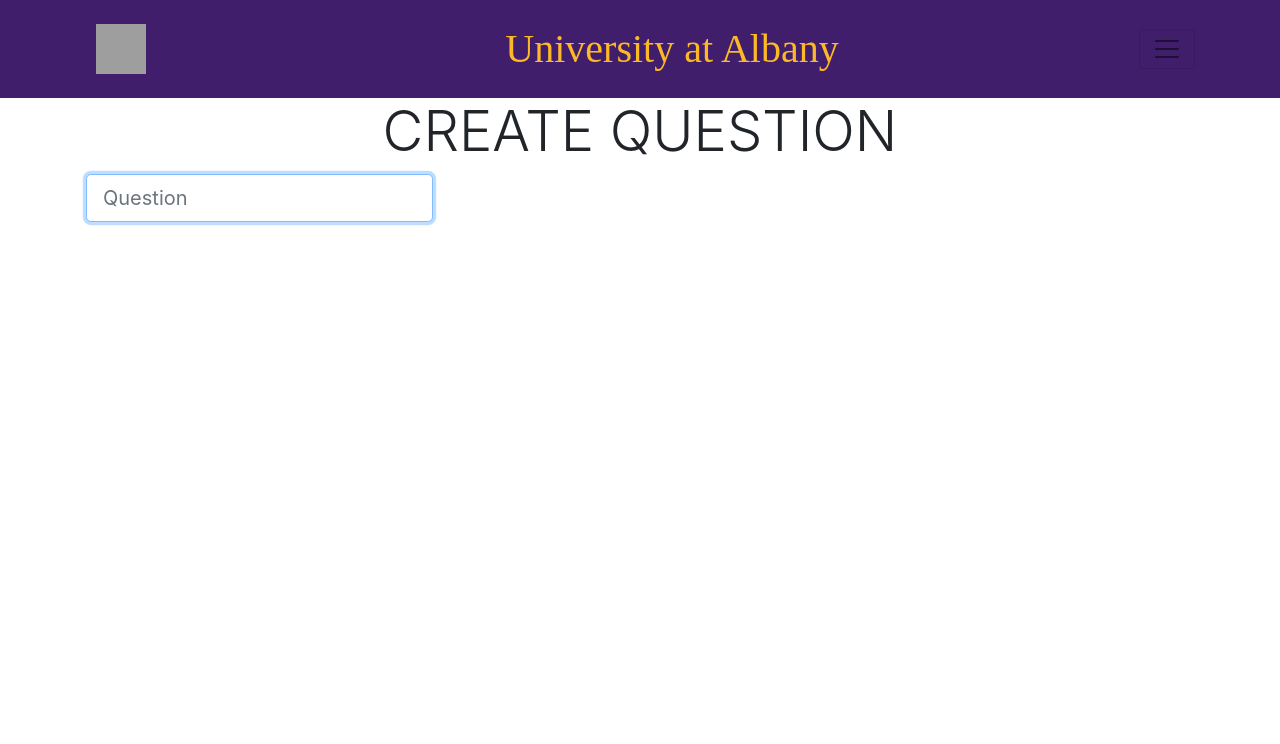
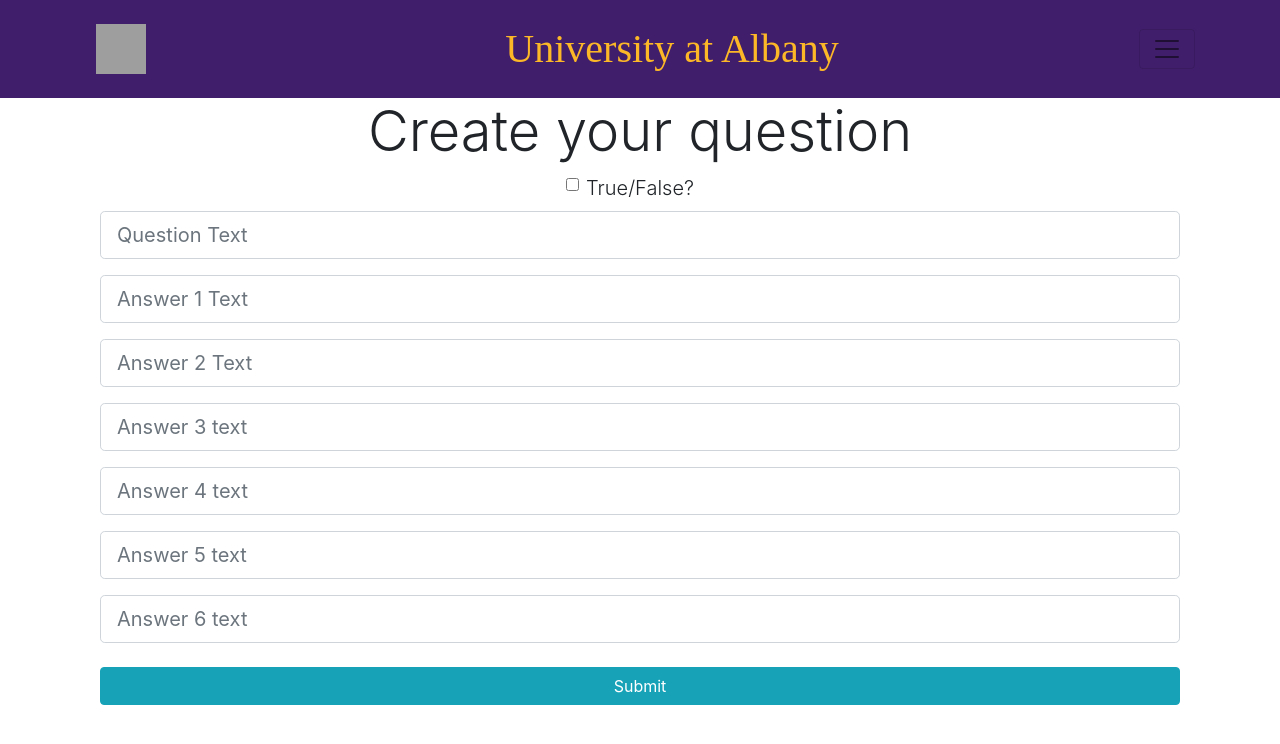
Before and after one commit to jyatesualbany/Quzzical, a React (Create React App) app in the folder testing/: page /createquestion in a window 1280 px wide. Shown: the top 744 px of the page. Built offline with nearby package versions, Linux system fonts and the light colour scheme; grey boxes are pictures that could not be loaded.

Commit message:
fixing create question

```diff
--- a/testing/src/components/adminTest/CreateQuestion.js
+++ b/testing/src/components/adminTest/CreateQuestion.js
@@ -1,55 +1,190 @@
-import React from 'react';
-import {Link} from 'react-router-dom';
-import axios from 'axios'
-import Dashboard from '../auth/AdminDashboard';
+import React, { Component } from 'react';
+import axios from 'axios';
+import classnames from 'classnames'
 
-class CreateQuestion extends React.Component{
-    constructor(){
-        super()
-        this.state = {
-            quest: '',
-            ans1Text: '',
-            ans1: '',
-            ans2Text: '',
-            ans2: '',
-            ans3Text: '',
-            ans3: '',
-            ans4Text: '',
-            ans4: '',
-        }
+class CreateQuestion extends Component {
+  constructor(){
+    super()
+    this.state = {
+      isMult : false,
+      questionText : '',
+      ans1text : '',
+      ans2text : '',
+      ans3text : '',
+      ans4text : '',
+      ans5text : '',
+      ans6text : '',
+      errors: {}
     }
-    onChange(e){
-        if(e.target.name == 'Question'){
-            this.setState({quest: e.target.value})
-        }
+    this.onChange = this.onChange.bind(this)
+    this.onSubmit = this.onSubmit.bind(this)
+    this.isChecked = this.isChecked.bind(this)
+  }
+
+  onChange(e){
+    this.setState({[e.target.name]: e.target.value})
+  }
+  isChecked(){
+    if(this.state.isMult === true){
+      this.setState({ isMult : false})
+    }else{
+      this.setState({ isMult : true})
     }
-    onSubmit(e){
+    //onsole.log("isMult:", this.state.isMult)
+  }
 
+  onSubmit(e){
+    e.preventDefault()
+    //console.log(this.state.isMult)
+    /* console.log(this.state.userName);
+
+    const newUser = {
+      name: this.state.userName,
+      email: this.state.userEmail,
+      password: this.state.password,
+      password2: this.state.password2,
     }
 
-    render(){
-        return(
-            <form onSubmit={this.onSubmit}>
-                <div className="question">
-                    <div className="row">
-                    <div className="col-md-8 m-auto">
-                        <h1 className="display-4 text-center">CREATE QUESTION</h1>
+    console.log(newUser);
+
+
+    axios.post('/api/users/updatePassword', newUser)
+         .then(res => {
+           if(res.data.output == 'good'){
+             window.location = '/userdashboard'
+           }
+         })
+         .catch(err => this.setState({errors: err.response.data}))
+         */
+  }
+  render() {
+    const { errors } = this.state;
+        return (
+        <div className="createQuestion">
+            <div className="container">
+            <div className="row">
+                <div className="col-lg-12 m-auto">
+                    <h1 className="display-4 text-center">Create your question</h1>
+                    <label className="lead text-center">
+                        <input className="form-check-input float-right" type="checkbox" onClick={this.isChecked}/>
+                        True/False?
+                    </label>
+                </div>
+                <div className="col-lg-12 m-auto">
+                <form noValidate onSubmit={this.onSubmit}>
+                    <div className="form-group">
+                    <input
+                        type="text"
+                        className={classnames('form-control form-control-lg', {
+                        'is-invalid': errors.password
+                        })}
+                        placeholder="Question Text"
+                        name="questionText"
+                        value={this.state.questionText}
+                        onChange={this.onChange}
+                    />
+                    {/*{errors.password && (
+                        <div className="invalid-feedback">{errors.password}</div>
+                    )}*/}
                     </div>
-              </div>
-                    <td className="align-middle">
-                        <div className="form-group">
-                            <input type="Question" className="form-control form-control-lg"
-                            placeholder="Question" name="Question"
-                            value={this.state.quest}
-                            onChange={this.onChange}
-                            autoFocus={true} required/>
-                        </div>
-                      </td>
+                    <div className="form-group">
+                    <input
+                        type="text"
+                        className={classnames('form-control form-control-lg', {
+                        'is-invalid': errors.password2
+                        })}
+                        placeholder="Answer 1 Text"
+                        name="ans1text"
+                        value={this.state.ans1text}
+                        onChange={this.onChange}
+                    />
+                    {/*{errors.password2 && (
+                        <div className="invalid-feedback">{errors.password2}</div>
+                    )}*/}
+                    </div>
+                    <div className="form-group">
+                    <input
+                        type="text"
+                        className={classnames('form-control form-control-lg', {
+                        'is-invalid': errors.password2
+                        })}
+                        placeholder="Answer 2 Text"
+                        name="ans2text"
+                        value={this.state.ans2text}
+                        onChange={this.onChange}
+                    />
+                    {/*{errors.password2 && (
+                        <div className="invalid-feedback">{errors.password2}</div>
+                    )}*/}
+                    </div>
+                    <div className="form-group">
+                    <input
+                        type="text"
+                        className={classnames('form-control form-control-lg', {
+                        'is-invalid': errors.password2
+                        })}
+                        placeholder="Answer 3 text"
+                        name="ans3text"
+                        value={this.state.ans3text}
+                        onChange={this.onChange}
+                    />
+                    {/*{errors.password2 && (
+                        <div className="invalid-feedback">{errors.password2}</div>
+                    )}*/}
+                    </div>
+                    <div className="form-group">
+                    <input
+                        type="text"
+                        className={classnames('form-control form-control-lg', {
+                        'is-invalid': errors.password2
+                        })}
+                        placeholder="Answer 4 text"
+                        name="ans4text"
+                        value={this.state.ans4text}
+                        onChange={this.onChange}
+                    />
+                    {/*{errors.password2 && (
+                        <div className="invalid-feedback">{errors.password2}</div>
+                    )}*/}
+                    </div>
+                    <div className="form-group">
+                    <input
+                        type="text"
+                        className={classnames('form-control form-control-lg', {
+                        'is-invalid': errors.password2
+                        })}
+                        placeholder="Answer 5 text"
+                        name="ans5text"
+                        value={this.state.ans5text}
+                        onChange={this.onChange}
+                    />
+                    {/*{errors.password2 && (
+                        <div className="invalid-feedback">{errors.password2}</div>
+                    )}*/}
+                    </div>
+                    <div className="form-group">
+                    <input
+                        type="text"
+                        className={classnames('form-control form-control-lg', {
+                        'is-invalid': errors.password2
+                        })}
+                        placeholder="Answer 6 text"
+                        name="ans6text"
+                        value={this.state.ans6text}
+                        onChange={this.onChange}
+                    />
+                    {/*{errors.password2 && (
+                        <div className="invalid-feedback">{errors.password2}</div>
+                    )}*/}
+                    </div>
+                    <input type="submit" className="btn btn-info btn-block mt-4" />
+                </form>
                 </div>
-
-            </form>
-        )
-    }
+            </div>
+            </div>
+        </div>
+        );
+  }
 }
 
 export default CreateQuestion
--- a/testing/src/components/auth/UserDashboard.js
+++ b/testing/src/components/auth/UserDashboard.js
@@ -82,11 +82,11 @@
       }}>Take Test</Link></td>)
       //children.push(<td>{this.state.testList[i].grade}</td>)
       if(grade < 65){
-        children.push(<div className="btn btn-danger btn-space"> {grade}</div>)
+        children.push(<td> <div className="btn btn-danger btn-space"> {grade} </div></td>)
       }else if(grade >= 65 && grade < 85){
-        children.push(<div className="btn btn-warning btn-space"> {grade}</div>)
+        children.push(<td> <div className="btn btn-warning btn-space"> {grade} </div></td>)
       }else if(grade > 85){
-        children.push(<div className="btn btn-success btn-space"> {grade}</div>)
+        children.push(<td> <div className="btn btn-success btn-space"> {grade} </div></td>)
       }
       children.push(<td>{this.state.testList[i].timeLimit}</td>)
       //Create the parent and add the children
--- a/testing/src/components/styles/styles.css
+++ b/testing/src/components/styles/styles.css
@@ -38,6 +38,7 @@
 .btn-space {
     margin-right: 20px;
     margin-left: 20px;
+   vertical-align: bottom;
 }
 .radio-space-wrapper {
     margin-right: 20px;
```
